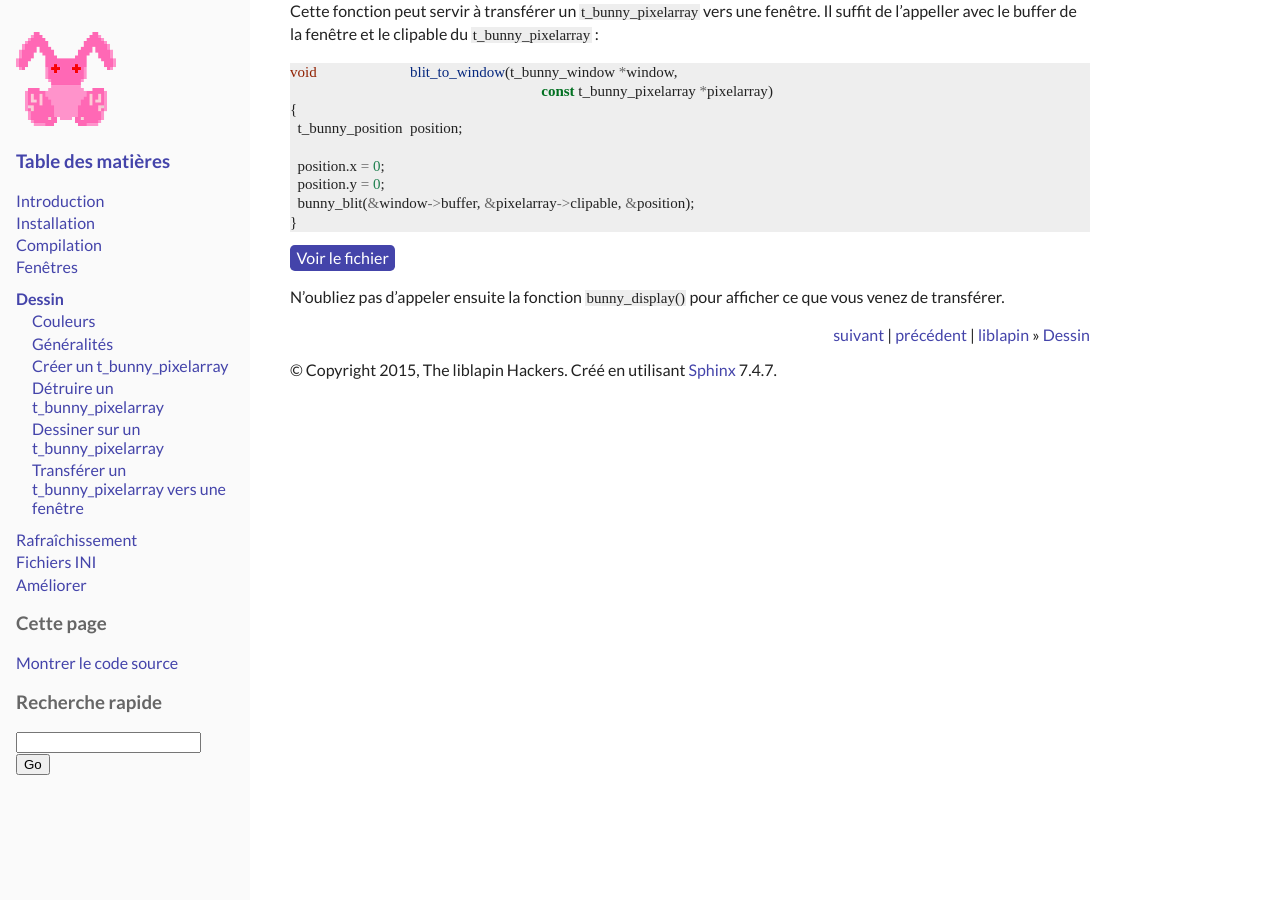
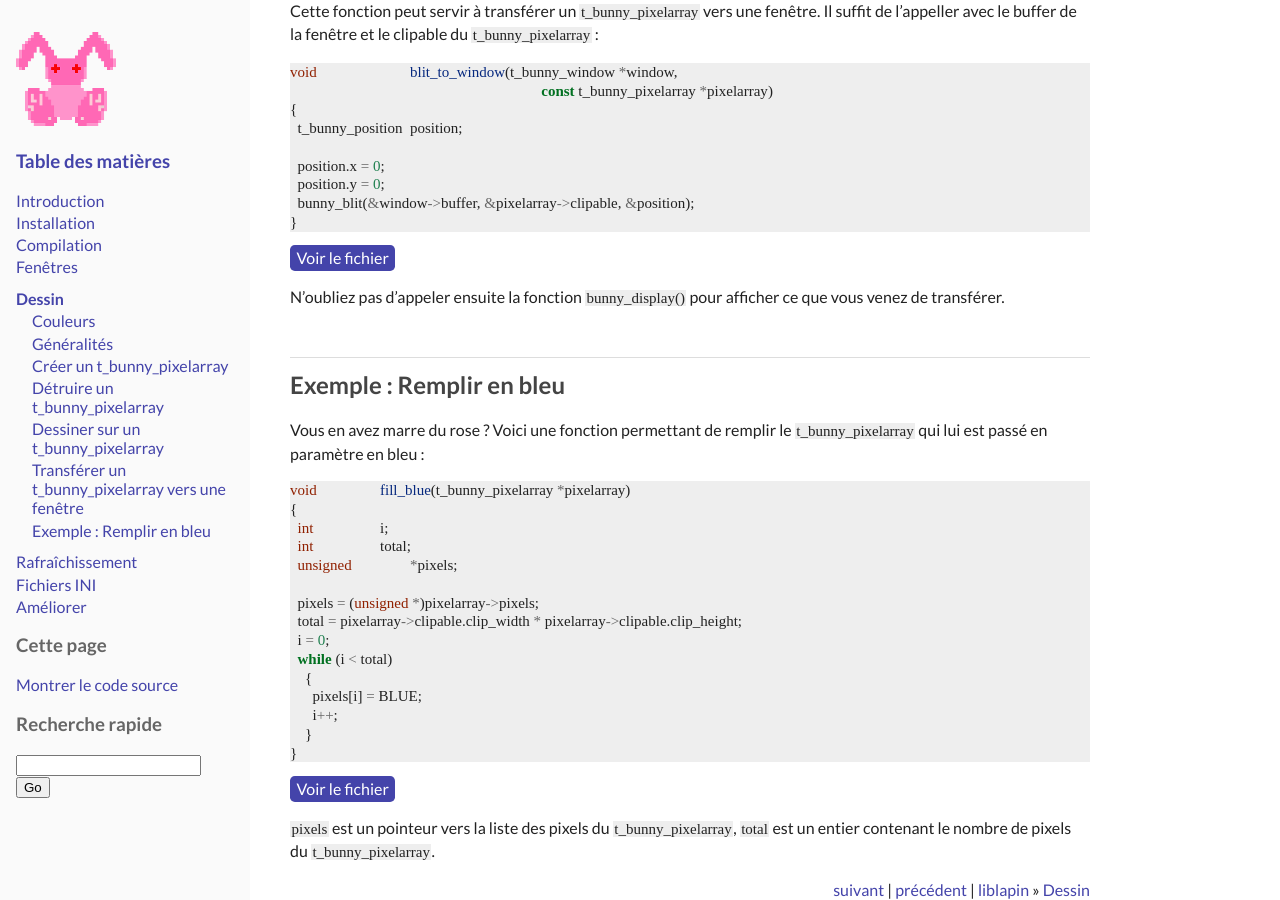
Before and after one commit to motet-a/liblapin-tutorial, a Sphinx documentation site: the page built from source/drawing.md, in a window 1280 px wide and 900 px high, scrolled down 2542 px. Built offline with Sphinx 7.4.7, drawn with Linux system fonts in a browser that asks for light colours; some web fonts are replaced.

Commit message:
Added fill.c example to drawing.md

````diff
--- a/source/drawing.md
+++ b/source/drawing.md
@@ -155,8 +155,40 @@ void				blit_to_window(t_bunny_window *window,
 
 [Voir le fichier][blit.c]
 
-N’oubliez pas d’appeler ensuite la fonction `bunny_display()` pour afficher ce que vous venez de transférer.
+N’oubliez pas d’appeler ensuite la fonction `bunny_display()` pour afficher ce que
+vous venez de transférer.
+
+## Exemple : Remplir en bleu ##
+
+Vous en avez marre du rose ? Voici une fonction permettant
+de remplir le `t_bunny_pixelarray` qui lui est passé en
+paramètre en bleu :
+
+```c
+void			fill_blue(t_bunny_pixelarray *pixelarray)
+{
+  int			i;
+  int			total;
+  unsigned		*pixels;
+
+  pixels = (unsigned *)pixelarray->pixels;
+  total = pixelarray->clipable.clip_width * pixelarray->clipable.clip_height;
+  i = 0;
+  while (i < total)
+    {
+      pixels[i] = BLUE;
+      i++;
+    }
+}
+```
+
+[Voir le fichier][fill.c]
+
+`pixels` est un pointeur vers la liste des pixels du
+`t_bunny_pixelarray`, `total` est un entier contenant
+le nombre de pixels du `t_bunny_pixelarray`.
 
 [format RGBA]: https://en.wikipedia.org/wiki/RGBA_color_space
 [endianness]: https://fr.wikipedia.org/wiki/Endianness
 [blit.c]: https://github.com/motet-a/liblapin-tutorial/blob/master/examples/drawing/blit.c
+[fill.c]: https://github.com/motet-a/liblapin-tutorial/blob/master/examples/drawing/fill.c
````
